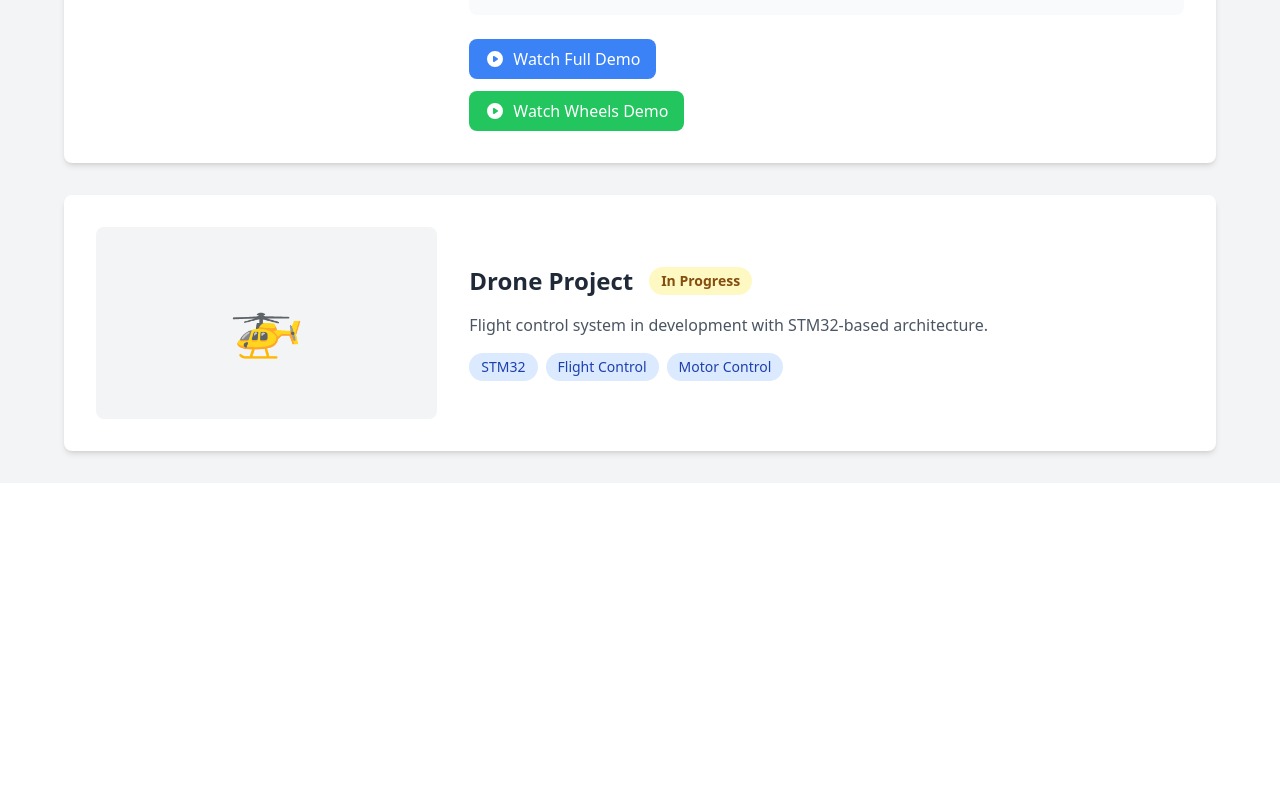
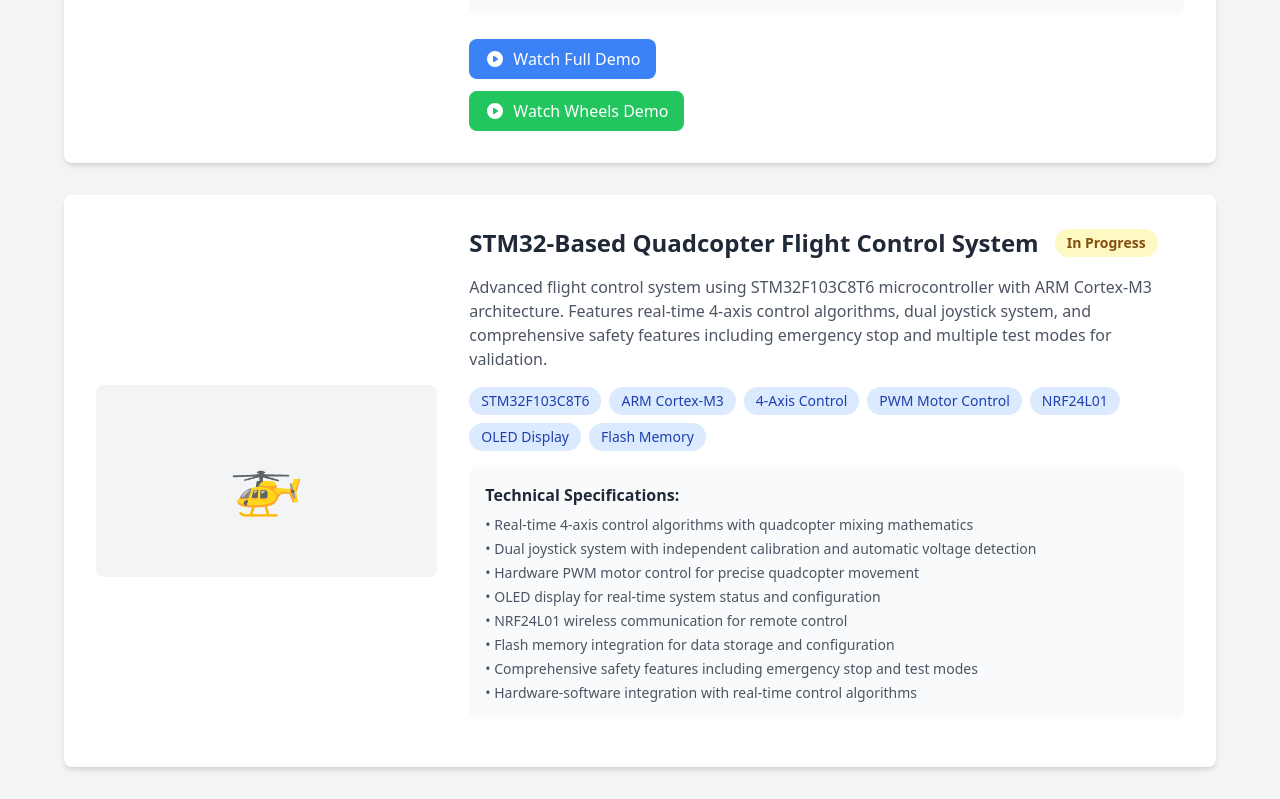
Before and after one commit to dddwang9521/hardware-portfolio, a React (Vite) app: page /projects in a window 1280 px wide. Shown: the part 1953-2752 px from the top of the page. Before the commit the page ends 2436 px from the top, so only its background shows below. Built offline with nearby package versions, Linux system fonts and the light colour scheme.

Commit message:
Project 3 Partial Update

```diff
--- a/src/pages/About.tsx
+++ b/src/pages/About.tsx
@@ -25,8 +25,7 @@ const About = () => {
           </h2>
           <div className="bg-gray-50 dark:bg-gray-700 p-6 rounded-lg">
             <p className="mb-2 text-gray-800 dark:text-gray-200">• {t('about.education.year')}</p>
-            <p className="mb-2 text-gray-800 dark:text-gray-200">• {t('about.education.focus')}</p>
-            <p className="mb-0 text-gray-800 dark:text-gray-200">• {t('about.education.gpa')}</p>
+            <p className="mb-0 text-gray-800 dark:text-gray-200">• {t('about.education.focus')}</p>
           </div>
         </div>
 
--- a/src/pages/Projects.tsx
+++ b/src/pages/Projects.tsx
@@ -229,29 +229,58 @@ const Projects = () => {
               <div className="lg:col-span-2">
                 <div className="flex items-center gap-4 mb-4">
                   <h2 className="text-2xl font-bold text-gray-800 dark:text-white">
-                    Drone Project
+                    STM32-Based Quadcopter Flight Control System
                   </h2>
                   <span className="px-3 py-1 bg-yellow-100 dark:bg-yellow-900 text-yellow-800 dark:text-yellow-200 rounded-full text-sm font-semibold">
                     In Progress
                   </span>
                 </div>
                 <p className="text-gray-600 dark:text-gray-300 mb-4">
-                  Flight control system in development with STM32-based architecture.
+                  Advanced flight control system using STM32F103C8T6 microcontroller with ARM Cortex-M3 architecture.
+                  Features real-time 4-axis control algorithms, dual joystick system, and comprehensive safety features
+                  including emergency stop and multiple test modes for validation.
                 </p>
-                <div className="flex gap-2 flex-wrap">
+                <div className="flex gap-2 flex-wrap mb-4">
                   <span className="px-3 py-1 bg-blue-100 dark:bg-blue-900 text-blue-800 dark:text-blue-200 rounded-full text-sm">
-                    STM32
+                    STM32F103C8T6
                   </span>
                   <span className="px-3 py-1 bg-blue-100 dark:bg-blue-900 text-blue-800 dark:text-blue-200 rounded-full text-sm">
-                    Flight Control
+                    ARM Cortex-M3
                   </span>
                   <span className="px-3 py-1 bg-blue-100 dark:bg-blue-900 text-blue-800 dark:text-blue-200 rounded-full text-sm">
-                    Motor Control
+                    4-Axis Control
                   </span>
+                  <span className="px-3 py-1 bg-blue-100 dark:bg-blue-900 text-blue-800 dark:text-blue-200 rounded-full text-sm">
+                    PWM Motor Control
+                  </span>
+                  <span className="px-3 py-1 bg-blue-100 dark:bg-blue-900 text-blue-800 dark:text-blue-200 rounded-full text-sm">
+                    NRF24L01
+                  </span>
+                  <span className="px-3 py-1 bg-blue-100 dark:bg-blue-900 text-blue-800 dark:text-blue-200 rounded-full text-sm">
+                    OLED Display
+                  </span>
+                  <span className="px-3 py-1 bg-blue-100 dark:bg-blue-900 text-blue-800 dark:text-blue-200 rounded-full text-sm">
+                    Flash Memory
+                  </span>
+                </div>
+
+                <div className="bg-gray-50 dark:bg-gray-700 rounded-lg p-4 mb-4">
+                  <h4 className="font-semibold text-gray-800 dark:text-white mb-2">Technical Specifications:</h4>
+                  <ul className="text-sm text-gray-600 dark:text-gray-300 space-y-1">
+                    <li>• Real-time 4-axis control algorithms with quadcopter mixing mathematics</li>
+                    <li>• Dual joystick system with independent calibration and automatic voltage detection</li>
+                    <li>• Hardware PWM motor control for precise quadcopter movement</li>
+                    <li>• OLED display for real-time system status and configuration</li>
+                    <li>• NRF24L01 wireless communication for remote control</li>
+                    <li>• Flash memory integration for data storage and configuration</li>
+                    <li>• Comprehensive safety features including emergency stop and test modes</li>
+                    <li>• Hardware-software integration with real-time control algorithms</li>
+                  </ul>
                 </div>
               </div>
             </div>
           </div>
+
         </div>
       </div>
 
```
